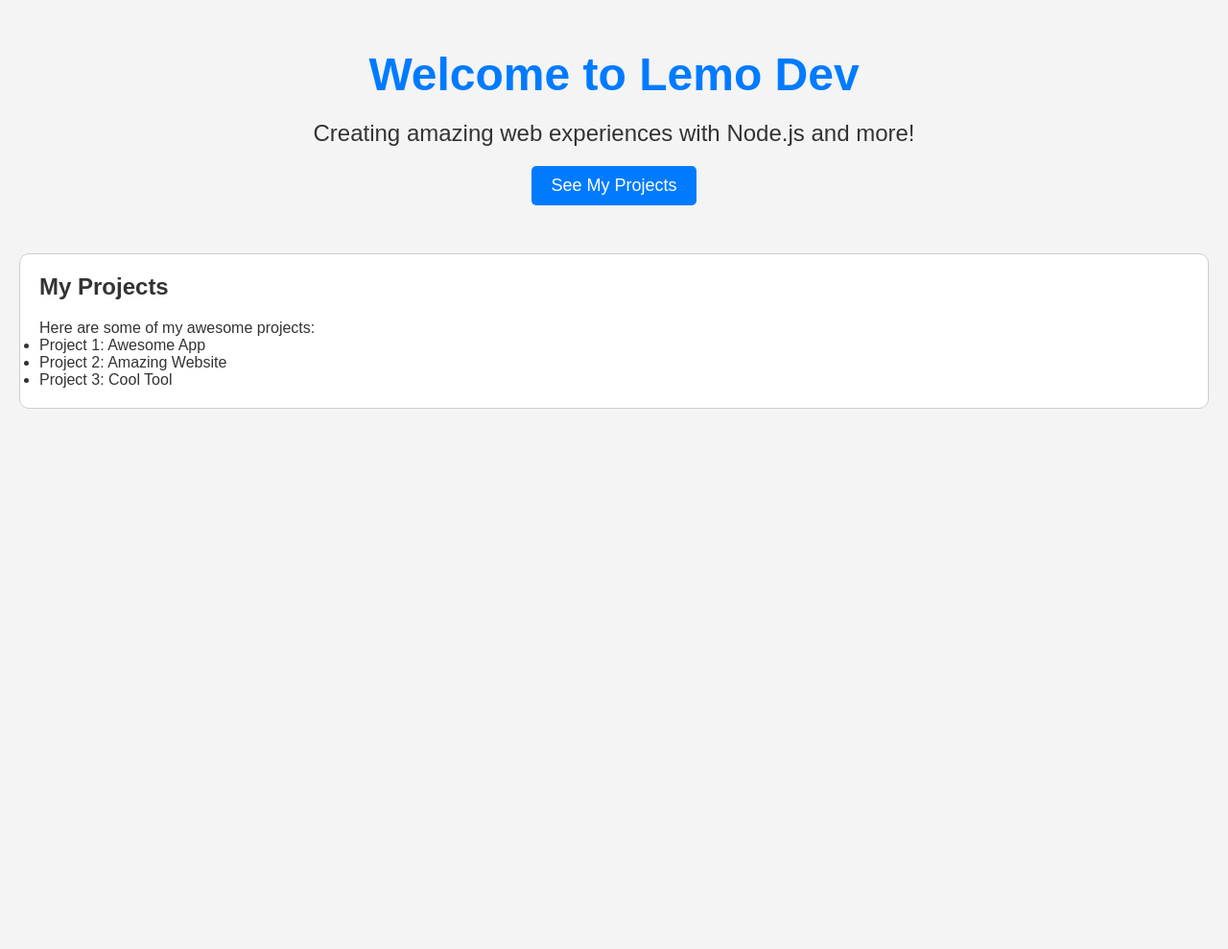
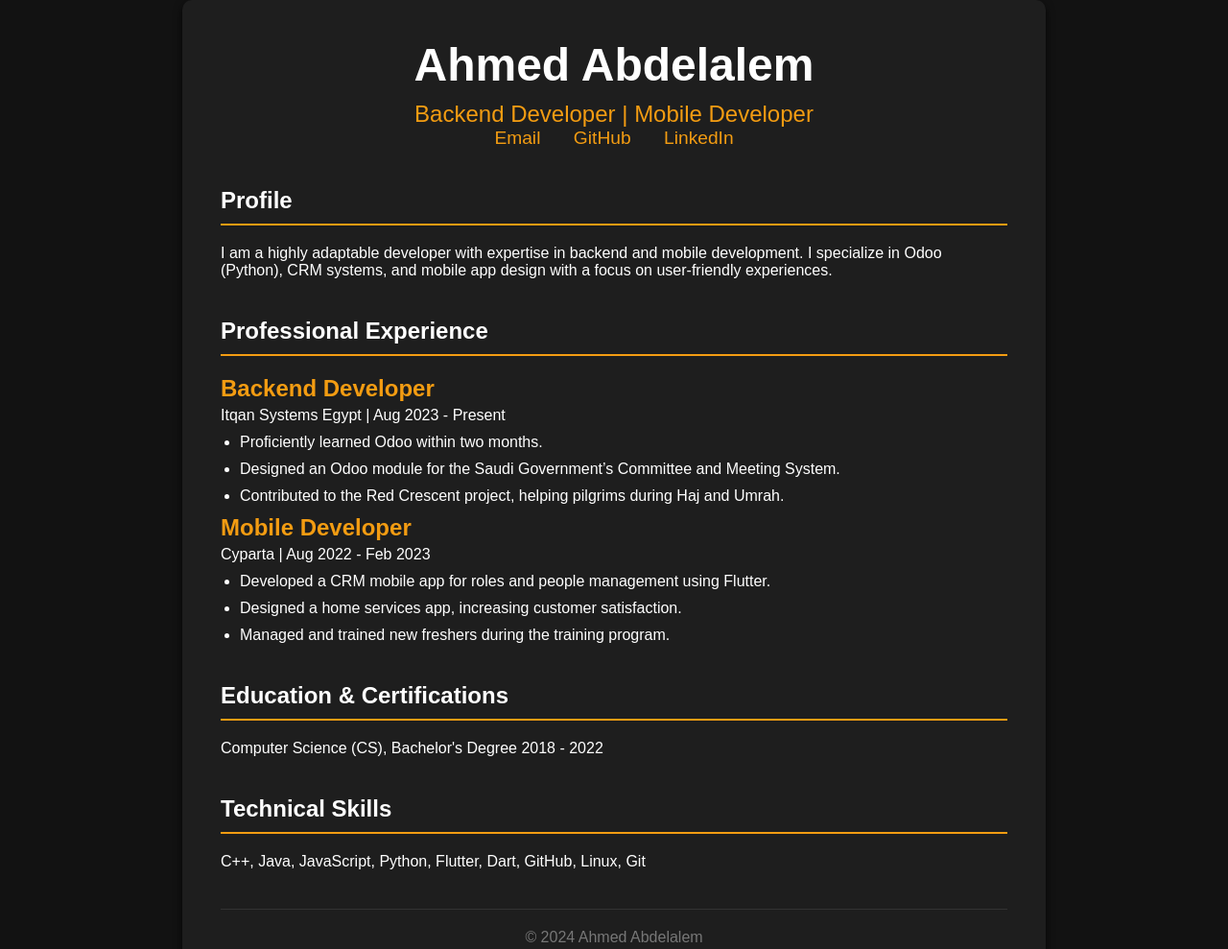
Before and after one commit to Ahmedabdelalem61/node-app, a website: page public/index.html in a window 1280 px wide. Shown: the whole page at 96% size. Before the commit the page ends 800 px from the top, so only its background shows below. Drawn offline with Linux system fonts and the light colour scheme.

Commit message:
update fake info :)

```diff
--- a/public/index.html
+++ b/public/index.html
@@ -1,26 +1,63 @@
-<!-- public/index.html -->
 <!DOCTYPE html>
 <html lang="en">
 <head>
     <meta charset="UTF-8">
     <meta name="viewport" content="width=device-width, initial-scale=1.0">
-    <title>Lemo Dev</title>
+    <title>Ahmed Abdelalem - Resume</title>
     <link rel="stylesheet" href="styles.css">
 </head>
 <body>
     <div class="container">
-        <h1 class="title">Welcome to Lemo Dev</h1>
-        <p class="description">Creating amazing web experiences with Node.js and more!</p>
-        <a href="#projects" class="btn">See My Projects</a>
-    </div>
-    <div class="projects" id="projects">
-        <h2>My Projects</h2>
-        <p>Here are some of my awesome projects:</p>
-        <ul>
-            <li>Project 1: Awesome App</li>
-            <li>Project 2: Amazing Website</li>
-            <li>Project 3: Cool Tool</li>
-        </ul>
+        <header>
+            <h1>Ahmed Abdelalem</h1>
+            <p>Backend Developer | Mobile Developer</p>
+            <div class="links">
+                <a href="mailto:ahmed.abdelalem61@gmail.com">Email</a>
+                <a href="https://github.com/Ahmedabdelalem61" target="_blank">GitHub</a>
+                <a href="https://www.linkedin.com/in/numerician/" target="_blank">LinkedIn</a>
+            </div>
+        </header>
+
+        <section class="profile">
+            <h2>Profile</h2>
+            <p>I am a highly adaptable developer with expertise in backend and mobile development. I specialize in Odoo (Python), CRM systems, and mobile app design with a focus on user-friendly experiences.</p>
+        </section>
+
+        <section class="experience">
+            <h2>Professional Experience</h2>
+            <div class="job">
+                <h3>Backend Developer</h3>
+                <p>Itqan Systems Egypt | Aug 2023 - Present</p>
+                <ul>
+                    <li>Proficiently learned Odoo within two months.</li>
+                    <li>Designed an Odoo module for the Saudi Government’s Committee and Meeting System.</li>
+                    <li>Contributed to the Red Crescent project, helping pilgrims during Haj and Umrah.</li>
+                </ul>
+            </div>
+            <div class="job">
+                <h3>Mobile Developer</h3>
+                <p>Cyparta | Aug 2022 - Feb 2023</p>
+                <ul>
+                    <li>Developed a CRM mobile app for roles and people management using Flutter.</li>
+                    <li>Designed a home services app, increasing customer satisfaction.</li>
+                    <li>Managed and trained new freshers during the training program.</li>
+                </ul>
+            </div>
+        </section>
+
+        <section class="education">
+            <h2>Education & Certifications</h2>
+            <p>Computer Science (CS), Bachelor's Degree 2018 - 2022</p>
+        </section>
+
+        <section class="skills">
+            <h2>Technical Skills</h2>
+            <p>C++, Java, JavaScript, Python, Flutter, Dart, GitHub, Linux, Git</p>
+        </section>
+
+        <footer>
+            <p>© 2024 Ahmed Abdelalem</p>
+        </footer>
     </div>
 </body>
 </html>
--- a/public/styles.css
+++ b/public/styles.css
@@ -1,4 +1,3 @@
-/* public/styles.css */
 * {
     margin: 0;
     padding: 0;
@@ -6,72 +5,103 @@
 }
 
 body {
-    font-family: Arial, sans-serif;
-    background-color: #f4f4f4;
-    color: #333;
+    font-family: 'Arial', sans-serif;
+    background-color: #121212;
+    color: #ffffff;
+    display: flex;
+    justify-content: center;
+    align-items: center;
+    min-height: 100vh;
+    animation: fadeIn 2s ease-in-out;
 }
 
 .container {
-    text-align: center;
-    margin-top: 50px;
-    animation: fadeIn 2s ease-in-out;
+    width: 80%;
+    max-width: 900px;
+    background-color: #1e1e1e;
+    padding: 40px;
+    border-radius: 10px;
+    box-shadow: 0px 4px 10px rgba(0, 0, 0, 0.7);
+    animation: slideIn 1s ease-in-out;
 }
 
-.title {
-    font-size: 48px;
-    color: #007bff;
+header {
+    text-align: center;
+    margin-bottom: 40px;
 }
 
-.description {
-    font-size: 24px;
-    margin: 20px 0;
+header h1 {
+    font-size: 3rem;
+    margin-bottom: 10px;
+    animation: zoomIn 1s ease-in-out;
 }
 
-.btn {
-    display: inline-block;
-    padding: 10px 20px;
-    font-size: 18px;
-    color: #fff;
-    background-color: #007bff;
-    text-decoration: none;
-    border-radius: 5px;
-    transition: background-color 0.3s;
+header p {
+    font-size: 1.5rem;
+    color: #f39c12;
 }
 
-.btn:hover {
-    background-color: #0056b3;
+.links a {
+    margin: 0 15px;
+    color: #f39c12;
+    text-decoration: none;
+    font-size: 1.2rem;
+    transition: color 0.3s ease-in-out;
 }
 
-.projects {
-    margin: 50px 20px;
-    padding: 20px;
-    border: 1px solid #ccc;
-    border-radius: 10px;
-    background-color: #fff;
-    animation: slideIn 1s ease forwards;
-    opacity: 0;
+.links a:hover {
+    color: #e74c3c;
 }
 
-.projects h2 {
+h2 {
+    border-bottom: 2px solid #f39c12;
+    padding-bottom: 10px;
     margin-bottom: 20px;
+    animation: fadeInLeft 1s ease-in-out;
+}
+
+section {
+    margin-bottom: 40px;
+}
+
+.job h3 {
+    font-size: 1.5rem;
+    margin-bottom: 5px;
+    color: #f39c12;
+}
+
+ul {
+    margin-top: 10px;
+    padding-left: 20px;
+}
+
+ul li {
+    margin-bottom: 10px;
+}
+
+footer {
+    text-align: center;
+    padding-top: 20px;
+    border-top: 1px solid #333;
+    color: #777;
 }
 
 @keyframes fadeIn {
-    from {
-        opacity: 0;
-    }
-    to {
-        opacity: 1;
-    }
+    0% { opacity: 0; }
+    100% { opacity: 1; }
 }
 
 @keyframes slideIn {
-    from {
-        transform: translateY(20px);
-        opacity: 0;
-    }
-    to {
-        transform: translateY(0);
-        opacity: 1;
-    }
+    0% { transform: translateY(30px); }
+    100% { transform: translateY(0); }
 }
+
+@keyframes zoomIn {
+    0% { transform: scale(0.8); }
+    100% { transform: scale(1); }
+}
+
+@keyframes fadeInLeft {
+    0% { opacity: 0; transform: translateX(-50px); }
+    100% { opacity: 1; transform: translateX(0); }
+}
```
